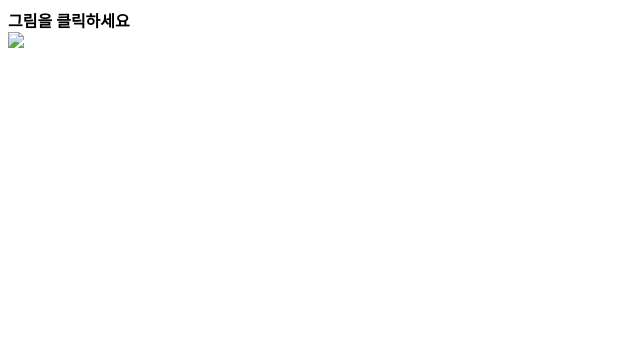
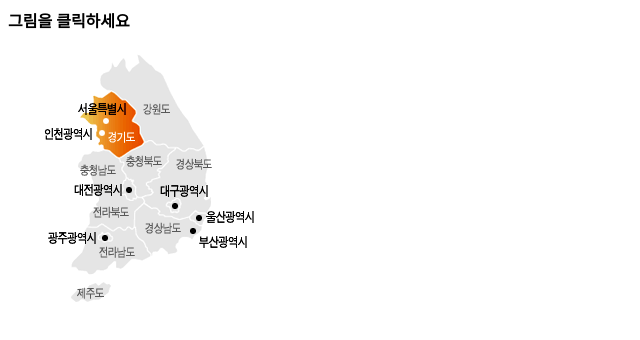
Before and after one commit to woobin1322/woobin1322.github.io, a plain HTML site: page imageMap.html in a window 1280 px wide. Shown: the whole page, without its empty margins (0-640 px from the left). Drawn offline with Linux system fonts and the light colour scheme.

Commit message:
Update imageMap.html

```diff
--- a/imageMap.html
+++ b/imageMap.html
@@ -5,7 +5,7 @@
 </head>
 <body>
 	<b>그림을 클릭하세요</b><br/>
-	<img src="../images/korea.gif"border=0usemap="#area">
+	<img src="../korea.gif"border=0usemap="#area">
 	<map name="area">
 	<area alt='서울' shape="rect"target="_blank"coords='65,63,125,88'herf="./seoul.html">
 	<area alt='인천' shape="rect"coords='25,90,94,112'herf="incheon.html">
```
